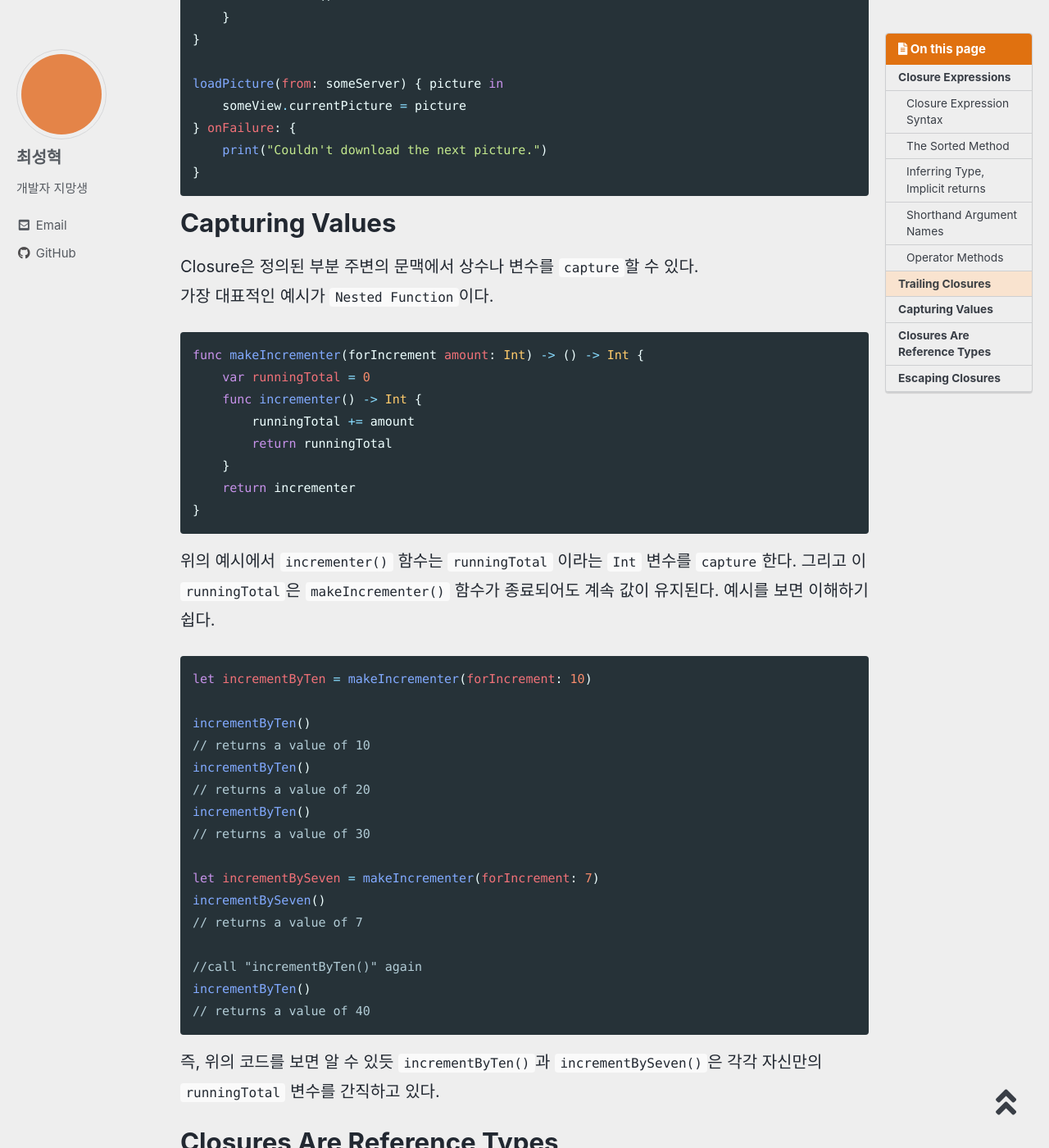
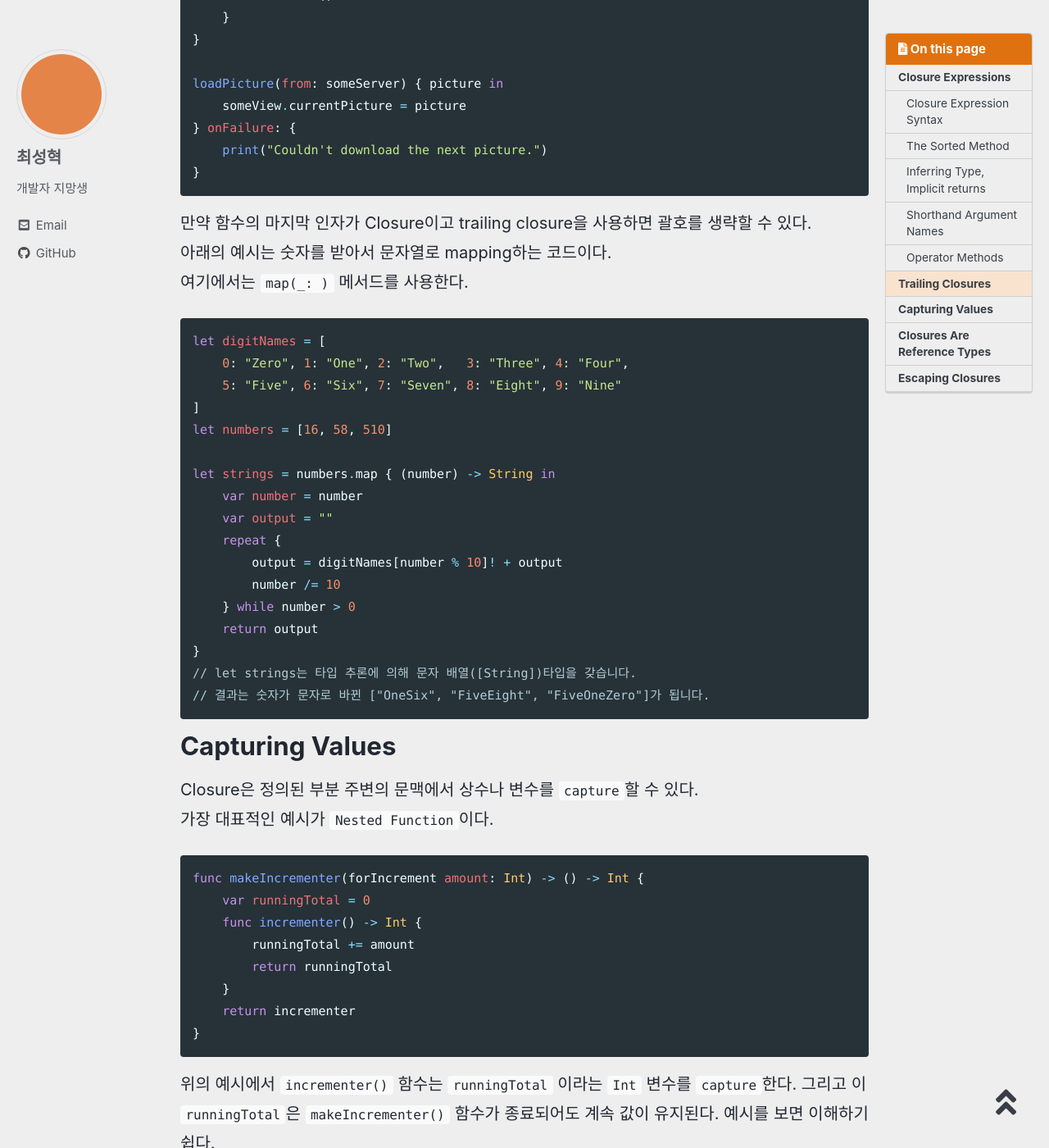
Before and after one commit to shyeokchoi/shyeokchoi.github.io, a Jekyll site: the page built from _posts/Swift/2022-09-01-swift6.md, in a window 1280 px wide and 1400 px high, scrolled down 3635 px. Shown: the whole window at 82% size. Built offline with Jekyll 4.4.1, drawn with Linux system fonts in a browser that asks for light colours; cached includes are drawn as plain includes; comment, search, counter and statistics services are not loaded.

Commit message:
blog update

````diff
--- a/_posts/Swift/2022-09-01-swift6.md
+++ b/_posts/Swift/2022-09-01-swift6.md
@@ -113,6 +113,28 @@ loadPicture(from: someServer) { picture in
     print("Couldn't download the next picture.")
 }
 ```
+만약 함수의 마지막 인자가 Closure이고 trailing closure을 사용하면 괄호를 생략할 수 있다.
+아래의 예시는 숫자를 받아서 문자열로 mapping하는 코드이다.
+여기에서는 `map(_: )` 메서드를 사용한다.
+```swift
+let digitNames = [
+    0: "Zero", 1: "One", 2: "Two",   3: "Three", 4: "Four",
+    5: "Five", 6: "Six", 7: "Seven", 8: "Eight", 9: "Nine"
+]
+let numbers = [16, 58, 510]
+
+let strings = numbers.map { (number) -> String in
+    var number = number
+    var output = ""
+    repeat {
+        output = digitNames[number % 10]! + output
+        number /= 10
+    } while number > 0
+    return output
+}
+// let strings는 타입 추론에 의해 문자 배열([String])타입을 갖습니다.
+// 결과는 숫자가 문자로 바뀐 ["OneSix", "FiveEight", "FiveOneZero"]가 됩니다.
+```
 
 # Capturing Values
 Closure은 정의된 부분 주변의 문맥에서 상수나 변수를 `capture`할 수 있다.
````
